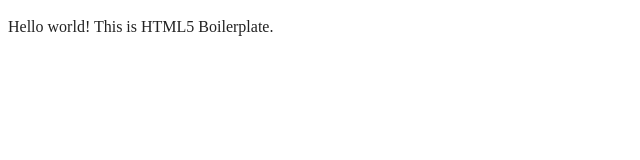
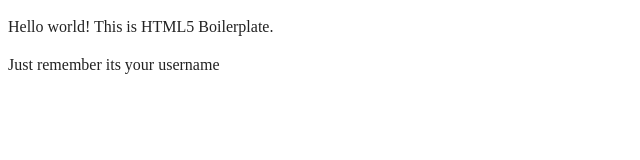
Before and after one commit to DaphneeFuraha/DaphneeFuraha.github.io, a website built with webpack: page index.html in a window 1280 px wide. Shown: the whole page, without its empty margins (0-640 px from the left). Built offline with nearby package versions, Linux system fonts and the light colour scheme.

Commit message:
Changing

```diff
--- a/index.html
+++ b/index.html
@@ -25,6 +25,7 @@
 
   <!-- Add your site or application content here -->
   <p>Hello world! This is HTML5 Boilerplate.</p>
+  <p>Just remember its your username</p>
   <script src="js/app.js"></script>
 
 </body>
```
